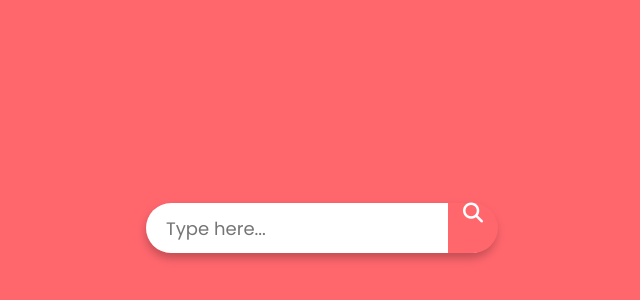
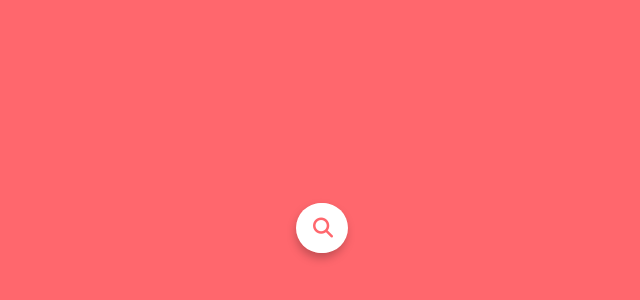
Before and after one commit to soamtripathy/responsibe-search-bar, a plain HTML site: page index.html in a window 1280 px wide. Shown: the part 172-472 px from the top of the page, without its empty margins (319-959 px from the left). Drawn offline with Linux system fonts and the light colour scheme.

Commit message:
completed

```diff
--- a/index.html
+++ b/index.html
@@ -11,10 +11,11 @@
   </head>
   <body>
     <div class="box">
+      <input type="checkbox" id="check" />
       <div class="search-box">
         <input type="text" placeholder="Type here..." />
-        <label for="" class="icon">
-          <i class="fa fa-search" aria-hidden="true"></i>
+        <label for="check" class="icon">
+          <i class="fas fa-search"></i>
         </label>
       </div>
     </div>
--- a/styles.css
+++ b/styles.css
@@ -1,5 +1,4 @@
-@import url("https://fonts.googleapis.com/css2?family=Poppins:wght@300;400;500;600&display=swap");
-
+@import url("https://fonts.googleapis.com/css2?family=Poppins:wght@200;300;400;500;600;700&display=swap");
 * {
   margin: 0;
   padding: 0;
@@ -7,12 +6,12 @@
   font-family: "Poppins", sans-serif;
 }
 body {
-  background: #ff676d;
   height: 100vh;
   width: 100%;
+  background: #ff676d;
   display: flex;
+  align-items: center;
   justify-content: center;
-  align-items: center;
 }
 .box {
   max-width: 400px;
@@ -21,11 +20,14 @@ body {
 .box .search-box {
   position: relative;
   height: 50px;
-  max-width: 350px;
+  max-width: 50px;
   margin: auto;
   box-shadow: 0 5px 10px rgba(0, 0, 0, 0.25);
   border-radius: 25px;
   transition: all 0.3s ease;
+}
+#check:checked ~ .search-box {
+  max-width: 380px;
 }
 .search-box input {
   position: absolute;
@@ -40,14 +42,29 @@ body {
 }
 .search-box .icon {
   position: absolute;
+  padding: 15px;
   right: -2px;
   top: 0;
   width: 50px;
-  background-color: #ff676d;
+  background: #fff;
   height: 100%;
   text-align: center;
   line-height: 50px;
+  color: #ff676d;
+  font-size: 20px;
+  border-radius: 25px;
+}
+/* .icon i{
+  display: flex;
+  justify-content: center;
+  align-items: center;
+} */
+#check:checked ~ .search-box .icon {
+  background: #ff676d;
   color: #fff;
-  font-size: 20px;
+  width: 60px;
   border-radius: 0 25px 25px 0;
 }
+#check {
+  display: none;
+}
```
